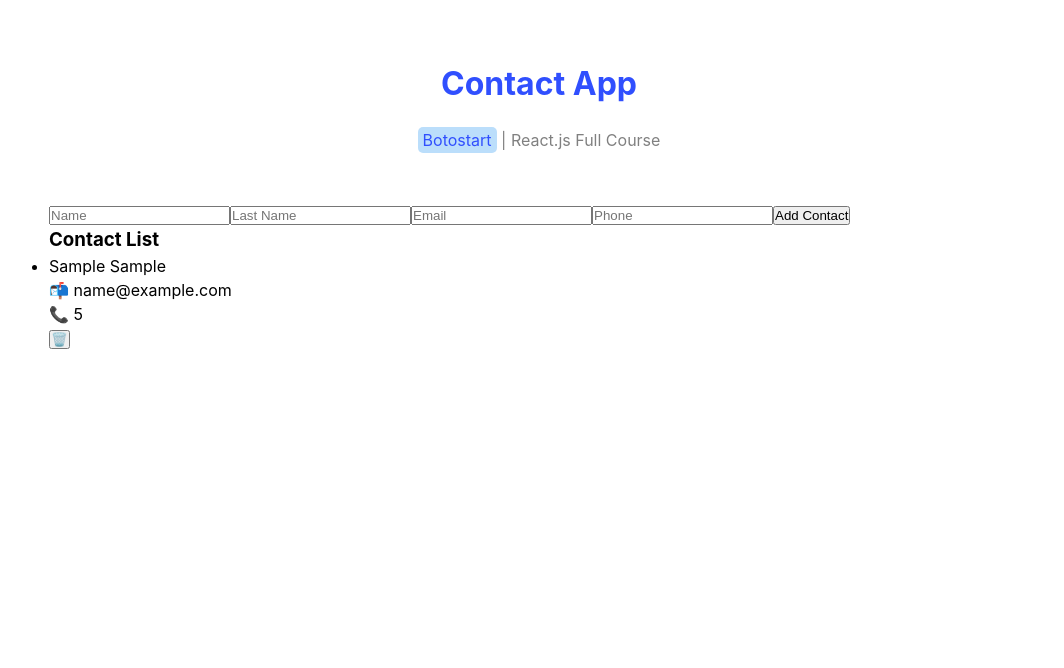
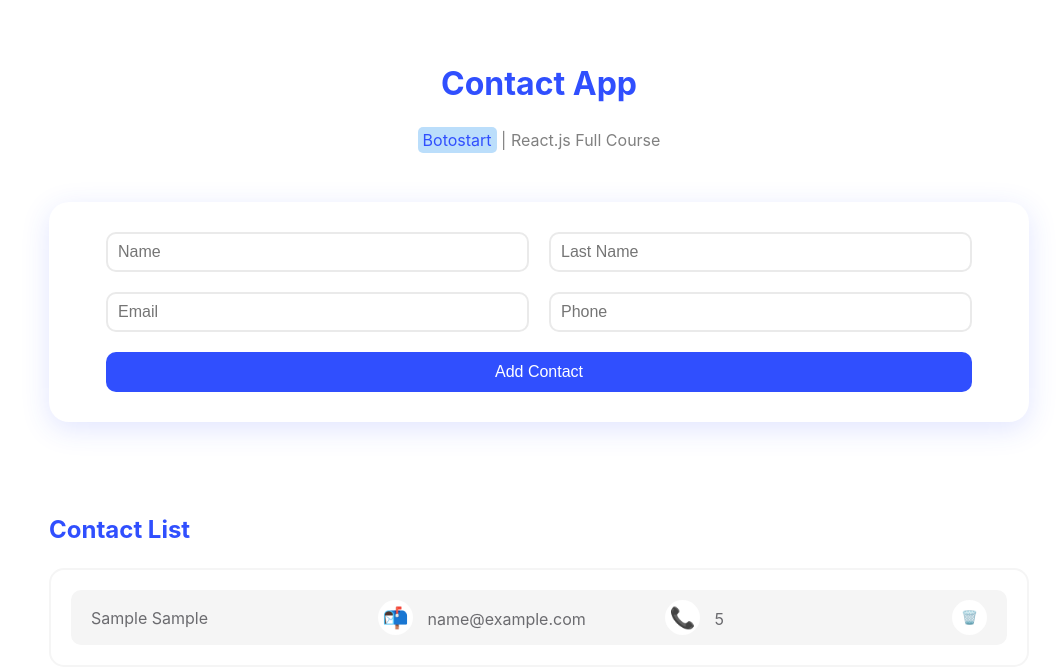
Before and after one commit to r0ghaye/contact-app, a React (Vite) app: page / in a window 1280 px wide. Both pictures are taken after typing "Sample", "Sample", "name@example.com", "5" into the empty fields and a click on the button "Add Contact". Shown: the top 668 px of the page, without its empty margins (101-1165 px from the left). Built offline with nearby package versions, Linux system fonts and the light colour scheme.

Commit message:
styles components added

```diff
--- a/src/component/ContactItem.jsx
+++ b/src/component/ContactItem.jsx
@@ -1,8 +1,8 @@
-
+import styles from "./ContactItem.module.css"
 
 function ContactItem({data: {id, name, lastName, email, phone}, deleteHandler}) {
   return (
-    <li>
+    <li className={styles.item}>
     <p>
       {name} {lastName}
     </p>
--- /dev/null
+++ b/src/component/ContactItem.module.css
@@ -0,0 +1,41 @@
+.item {
+    display: flex;
+    justify-content: space-between;
+    align-items: center;
+    background-color: #f5f5f5;
+    color: #6b6b6f;
+    padding: 10px 20px;
+    margin: 15px;
+    border-radius: 10px;
+}
+
+.item p {
+    flex-basis: 0;
+    flex-grow: 1;
+}
+
+.item span {
+    display: inline-block;
+    font-size: 1.3rem;
+    text-align: center;
+    margin-right: 10px;
+    background-color: #fff;
+    width: 35px;
+    height: 35px;
+    line-height: 35px;
+    border-radius: 50%;
+}
+
+.item button {
+    width: 35px;
+    height: 35px;
+    background-color: #fff;
+    border: none;
+    border-radius: 50%;
+    cursor: pointer;
+    transition: .1s all ease-in-out;
+}
+
+.item button:hover{
+    font-size: 1.5rem;
+}
--- a/src/component/Contacts.jsx
+++ b/src/component/Contacts.jsx
@@ -1,8 +1,8 @@
 import { useState } from "react";
 import ContactsList from "./ContactsList";
 import { v4 } from "uuid";
-
 import inputs from "../constants/inputs";
+import styles from "./Contacts.module.css"
 
 function Contacts() {
   const [contacts, setContacts] = useState([]);
@@ -48,8 +48,8 @@
   }
 
   return (
-    <div>
-      <div>
+    <div className={styles.container}>
+      <div className={styles.form}>
         {inputs.map((input, index) => (
           <input
             key={index}
@@ -63,7 +63,7 @@
 
         <button onClick={addHandler}>Add Contact</button>
       </div>
-      <div>{alert && <p>{alert}</p>}</div>
+      <div className={styles.alert}>{alert && <p>{alert}</p>}</div>
       <ContactsList contacts={contacts} deleteHandler={deleteHandler} />
     </div>
   );
--- /dev/null
+++ b/src/component/Contacts.module.css
@@ -0,0 +1,69 @@
+.container{
+    display: flex;
+    flex-direction: column;
+    align-items: center;
+}
+
+.form {
+    display: flex;
+    flex-wrap: wrap;
+    align-items: center;
+    justify-content: center;
+    padding: 20px;
+    margin-bottom: 20px;
+    border-radius: 20px;
+    box-shadow: #304ffe25 0px 7px 29px 0px;
+}
+
+.form input {
+    width: 45%;
+    height: 40px;
+    padding: 10px;
+    margin: 10px;
+    border: 2px solid #eaeaea;
+    border-radius: 10px;
+    color: #304ffe;
+    font-size: 1rem;
+}
+
+.form button {
+    width: calc(90% + 20px);
+    height: 40px;
+    padding: 10px;
+    margin: 10px 0;
+    cursor: pointer;
+    background-color: #304ffe;
+    color: #fff;
+    border: none;
+    border-radius: 10px;
+    font-size: 1rem;
+    transition: 0.2s all ease-in-out;
+}
+
+.form button:hover {
+    box-shadow: #0c2ad487 0px 7px 29px 0px;
+}
+
+.alert {
+    width: 100%;
+    height: 40px;
+    margin: 5px 0 25px;
+}
+
+.alert p {
+    background-color: #ffebee;
+    color: #f44336;
+    width: 100%;
+    padding: 10px;
+    border-radius: 10px;
+}
+
+@media (max-width: 500px) {
+    .form input {
+        width: 90%;
+    }
+
+    .form button {
+        width: 90%;
+    }
+}
--- a/src/component/ContactsList.jsx
+++ b/src/component/ContactsList.jsx
@@ -1,17 +1,25 @@
 import React from "react";
 import ContactItem from "./ContactItem";
+import styles from "./ContactsList.module.css";
 
 function ContactsList({ contacts, deleteHandler }) {
   console.log(contacts);
   return (
-    <div>
+    <div className={styles.container}>
       <h3>Contact List</h3>
-{contacts.length ? (<ul>
-        {contacts.map((contact) => (
-          <ContactItem key={contact.id} data={contact} deleteHandler={deleteHandler}/>
-        ))}
-      </ul>) : <p>No Contact yet !</p>}
-
+      {contacts.length ? (
+        <ul className={styles.contacts}>
+          {contacts.map((contact) => (
+            <ContactItem
+              key={contact.id}
+              data={contact}
+              deleteHandler={deleteHandler}
+            />
+          ))}
+        </ul>
+      ) : (
+        <p className={styles.message}>No Contact yet !</p>
+      )}
     </div>
   );
 }
--- /dev/null
+++ b/src/component/ContactsList.module.css
@@ -0,0 +1,29 @@
+.container {
+    width: 100%;
+    margin-bottom: 100px;
+}
+
+.container h3 {
+    color:#304ffe;
+    font-size: 1.5rem;
+}
+
+.contacts {
+    border: 2px solid #f5f5f5;
+    list-style: none;
+    margin-top: 20px;
+    padding: 5px;
+    border-radius: 15px;
+}
+
+.message {
+    background-color: #f5f5f5;
+    height: 100px;
+    line-height: 100px;
+    text-align: center;
+    margin-top: 20px;
+    border-radius: 20px;
+    color: #6b6b6f;
+    font-size: 1.2rem;
+    font-weight: 500px;
+}
```
